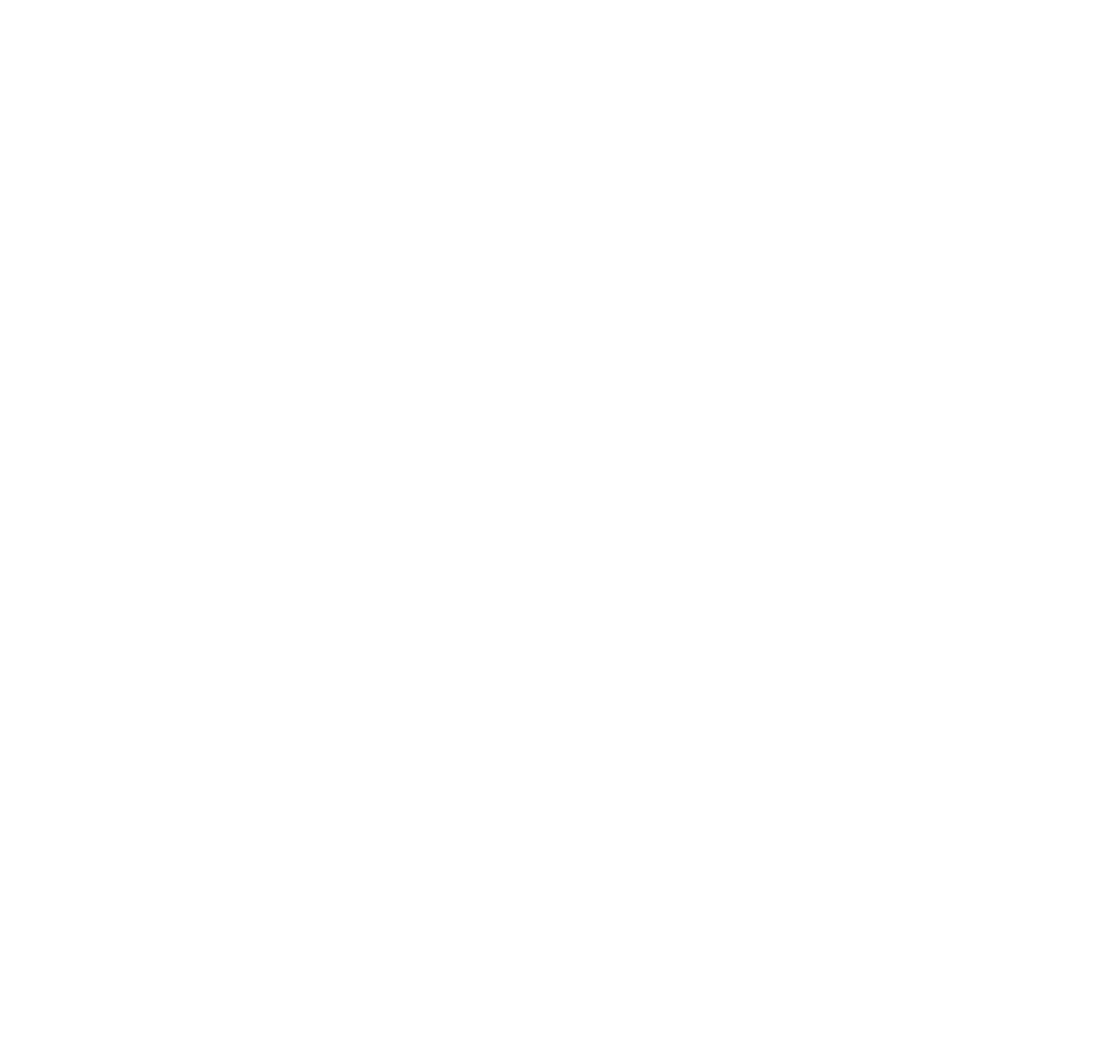
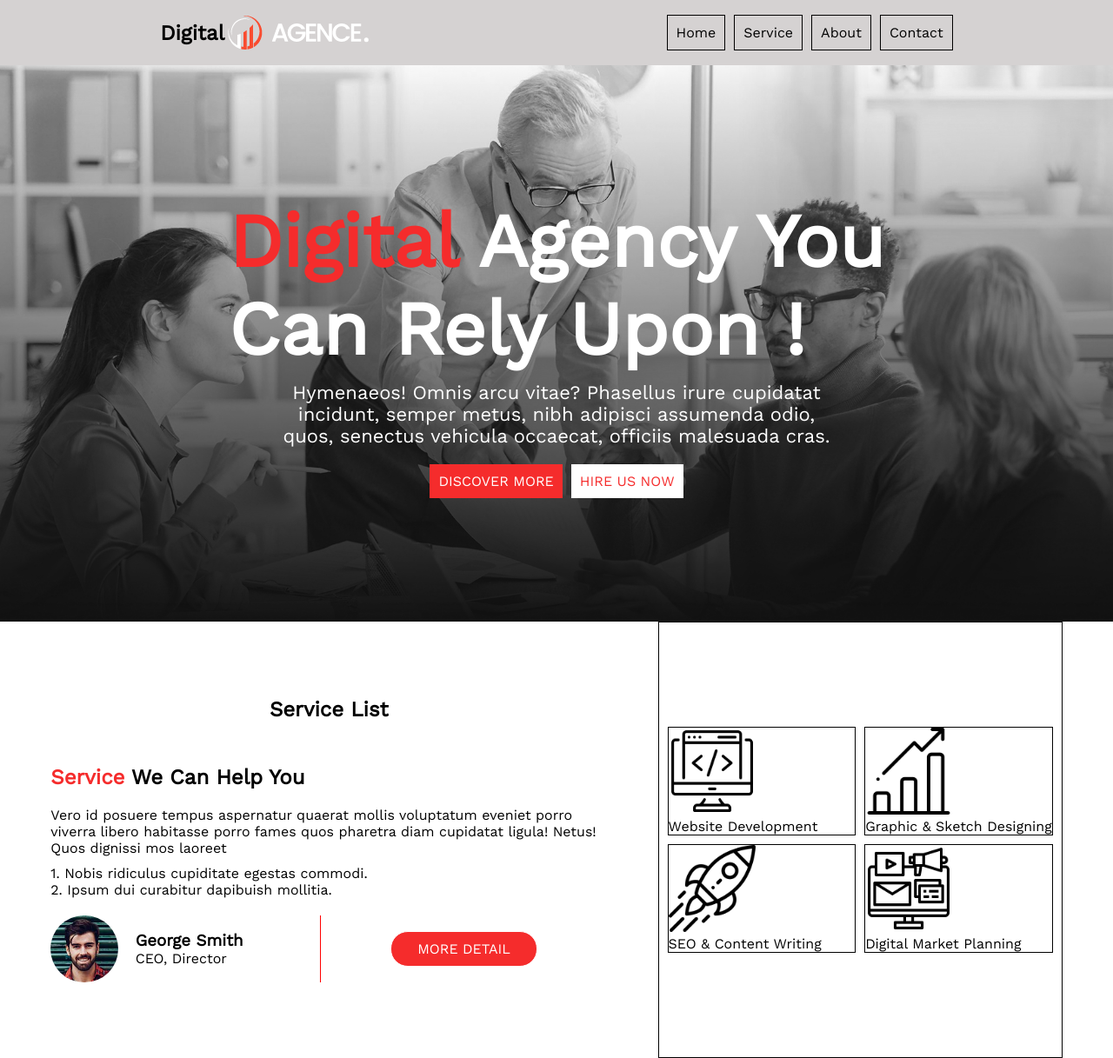
Before and after one commit to Shuvo-2525/digital-agency-conceptual-session, a plain HTML site: page index.html in a window 1280 px wide. Shown: the whole page at 87% size. Before the commit the page ends 800 px from the top, so only its background shows below. Drawn offline with nearby package versions, Linux system fonts and the light colour scheme.

Commit message:
section 1 working

```diff
--- a/index.html
+++ b/index.html
@@ -4,15 +4,94 @@
     <meta charset="UTF-8">
     <meta http-equiv="X-UA-Compatible" content="IE=edge">
     <meta name="viewport" content="width=device-width, initial-scale=1.0">
+    <link rel="preconnect" href="https://fonts.googleapis.com">
+<link rel="preconnect" href="https://fonts.gstatic.com" crossorigin>
+<link href="https://fonts.googleapis.com/css2?family=Lobster&family=Open+Sans&family=Work+Sans&display=swap" rel="stylesheet">
+<link rel="stylesheet" href="styles/reset.css">
+<link rel="stylesheet" href="styles/style.css">
     <title>Digital Agency</title>
 </head>
 <body>
-    <header>
-
-
+    <header class="header-navigation">
+        <nav class="navigation">
+            <div class="header-logo">
+                <h2 class="Logo-Name
+                ">Digital</h2>
+                <img src="asset/logo/logo.png" alt="">
+            </div>
+            <ul class="nav-list">
+                <li><a href="" class="list-item">Home</a></li>
+                <li><a href="" class="list-item">Service</a></li>
+                <li><a href="" class="list-item">About</a></li>
+                <li><a href="" class="list-item">Contact</a></li>
+            </ul>
+        </nav>
+        <div class="banner">
+            <h1 class="banner-title"><span class="banner-title-red">Digital</span> Agency You <br>
+                Can Rely Upon !
+            </h1>
+            <p class="banner-des">
+                Hymenaeos! Omnis arcu vitae? Phasellus irure cupidatat incidunt, semper metus, nibh adipisci assumenda odio, quos, senectus vehicula occaecat, officiis malesuada cras.
+            </p>
+            <ul class="banner-button">
+                <li><a href="" class="banner-discover-btn">DISCOVER MORE</a></li>
+                <li><a href="" class="banner-single-btn">HIRE US NOW</a></li>
+            </ul>
+        </div>
     </header>
     <main>
+        <section class="section1">
+            <div class="sec1-info">
+                <h1 class="sec1-info-title">Service List</h1>
+                <h2 class="sec1-info-secondary-title"><span class="banner-title-red">Service</span> We Can Help You</h2>
+                <p class="sec1-info-des">
+                    Vero id posuere tempus aspernatur quaerat mollis voluptatum eveniet porro viverra libero habitasse porro fames quos pharetra diam cupidatat ligula! Netus! Quos dignissi mos laoreet
+                </p>
+                <ol class="sec1-info-list">
+                    <li class="sec1-list-item"> 1. Nobis ridiculus cupiditate egestas commodi.
+                    </li>
+                    <li class="sec1-list-item">2. Ipsum dui curabitur dapibuish mollitia.
+                    </li>
+                </ol>
 
+                <div class="sec1-small-card">
+                    <div class="sec1-img-and-name">
+                        <img src="asset/image/author.jpg" alt="" srcset="">
+                        <span class="sec1-name-des">
+                            <h3 class="sec1-name">George Smith
+                            </h3>
+                            <p class="sec1-des">CEO, Director
+                            </p>
+                        </span>
+                    </div>
+                    <div class="sec1-btn">
+                        <a href="" class="sec1-detail-btn "> MORE DETAIL</a>
+                    </div>
+                </div>
+            </div>
+            <div class="sec1-grid">
+                <div class="grid-items">
+                    <img src="asset/icons/coding.png" alt="" class="grid-img">
+                    <p class="grid-name">Website Development
+                    </p>
+                </div>
+                <div class="grid-items">
+                    <img src="asset/icons/bar-chart.png" alt="" class="grid-img">
+                    <p class="grid-name">Graphic & Sketch Designing
+                    </p>
+                </div>
+                <div class="grid-items">
+                    <img src="asset/icons/startup.png" alt="" class="grid-img">
+                    <p class="grid-name">SEO & Content Writing
+                    </p>
+                </div>
+                <div class="grid-items">
+                    <img src="asset/icons/digital-marketing.png" alt="" class="grid-img">
+                    <p class="grid-name">Digital Market Planning
+                    </p>
+                </div>
+            </div>
+        </section>
     </main>
     <footer>
 
--- /dev/null
+++ b/styles/reset.css
@@ -0,0 +1,5 @@
+    * {
+        margin: 0 ;
+        padding: 0;
+        font-family: 'Work Sans', sans-serif;
+    }
--- /dev/null
+++ b/styles/style.css
@@ -0,0 +1,198 @@
+/* custom css */
+
+:root {
+    --secondary-color : #F52C2C ;
+}
+
+
+/* header & navigation section */
+
+
+.header-logo{
+    display: flex;
+    align-items: center;
+}
+.navigation {
+    display: flex;
+    padding: 15px;
+    align-items: center;
+    justify-content: space-around;
+    background-color: rgba(172, 166, 166, 0.5);
+}
+.nav-list {
+    display: flex;
+    column-gap: 10px;
+}
+.nav-list > li {
+    list-style: none;
+}
+.list-item {
+    color: black;
+    padding: 10px;
+    border: 1px solid black;
+    text-decoration: none;
+    transition: background-color .5s , color .5s , border .5s ;
+}
+.list-item:hover {
+    background-color: #E78F81;
+    color: white;
+    padding: 10px;
+    border: 1px solid #E78F81;
+    text-decoration: none;
+    transition: background-color .5s , color .5s , border .5s ;
+}
+
+/* banner */
+.banner {
+    background-image: url(../asset/image/banner-gradient.png) , url(../asset/image/background.jpg) ;
+    background-size: cover;
+    background-position: center;
+    height: 80vh;
+    display: flex;
+    flex-direction: column;
+    align-items: center;
+    justify-content: center;
+}
+.banner-title {
+    font-size: 86px;
+    font-weight: 900;
+    color: white;
+}
+.banner-title-red {
+    color: var(--secondary-color);
+}
+
+.banner-des {
+    color: white;
+    text-align: center;
+    font-size: 22px;
+    width: 50%;
+    margin: 0 auto;
+    padding: 10px;
+}
+.banner-button {
+    margin-top: 20px;
+    display: flex;
+    gap: 10px;
+}
+
+.banner-button > li {
+    list-style: none;
+}
+.banner-button > li a {
+    text-decoration: none;
+    padding: 10px;
+}
+
+.banner-discover-btn {
+    color: white;
+    background-color: var(--secondary-color);
+    transition: background-color .5s , color .5s  ;
+}
+.banner-discover-btn:hover {
+    color: var(--secondary-color);
+    background-color: white;
+    transition: background-color .5s , color .5s  ;
+
+}
+
+.banner-single-btn {
+    color: var(--secondary-color);
+    background-color: white;
+    transition: background-color .5s , color .5s  ;
+}
+.banner-single-btn:hover {
+    color: white;
+    background-color: var(--secondary-color);
+    transition: background-color .5s , color .5s  ;
+
+}
+
+/* section 1 */
+
+.section1 {
+    /* height: 100vh; */
+    display: flex;
+    align-items: center;
+    justify-content: space-evenly;
+}
+
+.sec1-info {
+    width: 50%;
+
+}
+.sec1-info-title {
+    text-align: center;
+    padding-bottom: 50px;
+}
+.sec1-info-des {
+    padding: 20px 0 10px 0;
+}
+
+.sec1-img-and-name{
+
+    display: flex;
+    gap: 20px;
+    width: 50%;
+    align-items: center;
+}
+
+.sec1-img-and-name img{
+    width: 25%;
+    border-radius: 50%;
+}
+.sec1-small-card{
+    margin-top: 20px;
+    display: flex;
+}
+.sec1-info-list{
+    list-style: none;
+}
+
+.sec1-btn{
+    width: 50%;
+    display: flex;
+    align-items: center;
+    justify-content: center;
+    padding: 10px;
+    border-left: 1px solid red;
+}
+
+.sec1-detail-btn {
+    text-decoration: none;
+    color: white;
+    background-color: var(--secondary-color);
+    border-radius: 20px;
+    border: 1px solid;
+    padding: 10px 30px;
+    transition: background-color .3s , color .3s;
+}
+
+.sec1-detail-btn:hover {
+    text-decoration: none;
+    color: var(--secondary-color);
+    background-color: white;
+    border-radius: 20px;
+    border: 1px solid;
+    transition: background-color .3s , color .3s;
+    padding: 10px 30px;
+}
+
+
+
+.sec1-grid {
+    height: 60vh;
+    display: grid;
+    grid-template-columns: 1fr 1fr;
+    gap: 10px;
+    padding: 10px;
+    border: 1px solid black;
+    align-content: center;
+}
+.grid-items {
+    border: 1px solid black;
+
+}
+.grid-img {
+    width: 100px;
+}
```
Also changed, not shown: asset/image/banner-gradient.png (added).
